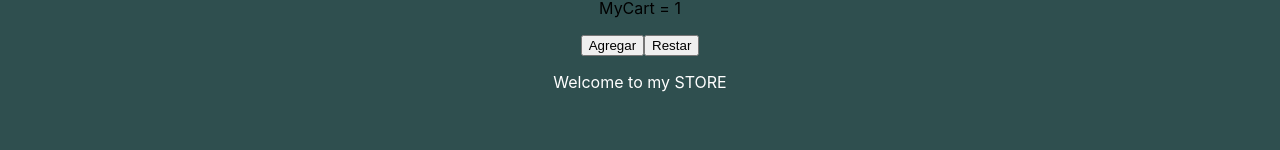
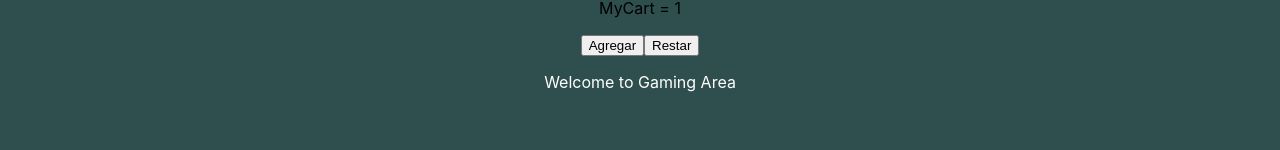
Before and after one commit to Adriano-FER/React-Coderhouse, a React (Create React App) app: page / in a window 1280 px wide. Shown: the part 150-300 px from the top of the page. Built offline with nearby package versions, Linux system fonts and the light colour scheme.

Commit message:
Patch 19/10

```diff
--- a/src/App.js
+++ b/src/App.js
@@ -6,7 +6,7 @@ function App() {
   return (
     <div className="App">
     <Navbar />
-    <ItemListContainer />
+    <ItemListContainer title="Gaming Area" />
     </div>
   );
 }
--- a/src/components/ItemListContainer/ItemListContainer.js
+++ b/src/components/ItemListContainer/ItemListContainer.js
@@ -5,7 +5,7 @@ import ItemCount from "./ItemCount.jsx"
 
 
 
-export default function ItemListContainer() {
+export default function ItemListContainer({title}) {
 
 
 
@@ -14,7 +14,7 @@ export default function ItemListContainer() {
     <div className="App">
 
       <ItemCount stock="5" initial="1" onAdd="1" nombre="Bicicleta" />
-      <p className="whitetxt">Welcome to my STORE</p>
+      <p className="whitetxt">Welcome to {title}</p>
     </div>
   );
 }
```
